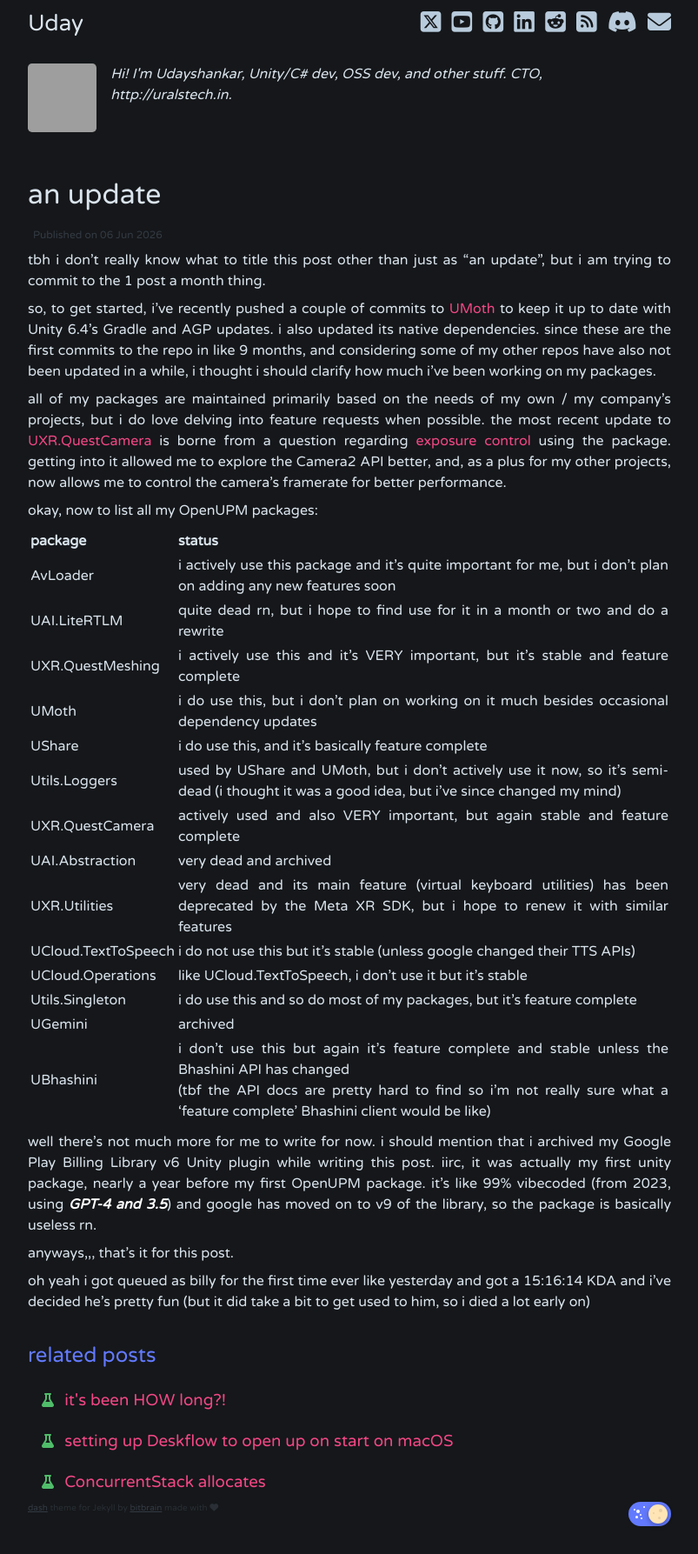
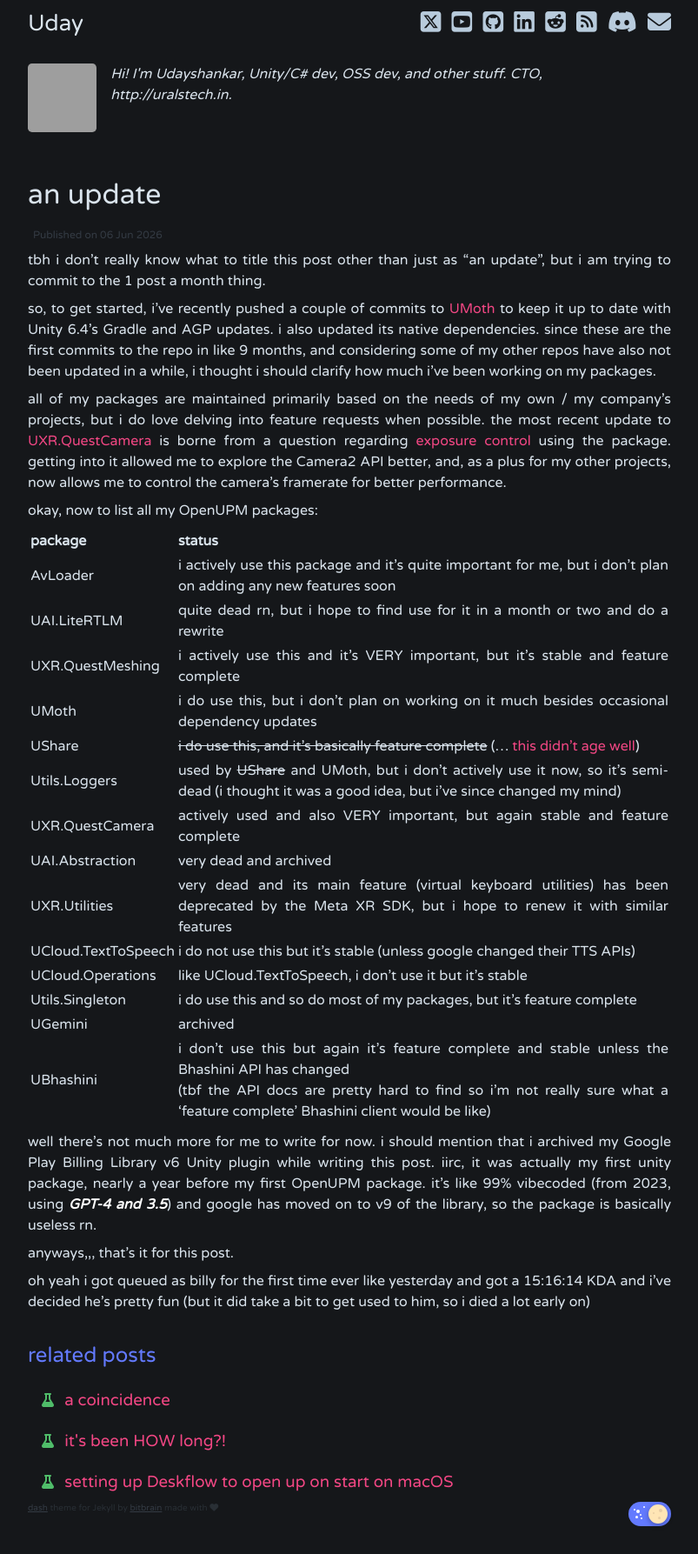
Before and after one commit to Uralstech/uralstech.github.io, a Jekyll site: the page built from _posts/2026-06-06-an-update.md, in a window 1280 px wide. Shown: the whole page at 87% size, without its empty margins (238-1041 px from the left). Built offline with Jekyll 4.4.1, drawn with Linux system fonts in a browser that asks for light colours; nearby versions of some CDN libraries; grey boxes are pictures that could not be loaded.

Commit message:
new post

```diff
--- a/_posts/2026-06-06-an-update.md
+++ b/_posts/2026-06-06-an-update.md
@@ -21,8 +21,8 @@
 | UAI.LiteRTLM        | quite dead rn, but i hope to find use for it in a month or two and do a rewrite |
 | UXR.QuestMeshing    | i actively use this and it's VERY important, but it's stable and feature complete |
 | UMoth               | i do use this, but i don't plan on working on it much besides occasional dependency updates |
-| UShare              | i do use this, and it's basically feature complete |
-| Utils.Loggers       | used by UShare and UMoth, but i don't actively use it now, so it's semi-dead (i thought it was a good idea, but i've since changed my mind) |
+| UShare              | ~~i do use this, and it's basically feature complete~~ (... [this didn't age well](https://uralstech.github.io/2026/06/11/a-coincidence.html)) |
+| Utils.Loggers       | used by ~~UShare~~ and UMoth, but i don't actively use it now, so it's semi-dead (i thought it was a good idea, but i've since changed my mind) |
 | UXR.QuestCamera     | actively used and also VERY important, but again stable and feature complete |
 | UAI.Abstraction     | very dead and archived |
 | UXR.Utilities       | very dead and its main feature (virtual keyboard utilities) has been deprecated by the Meta XR SDK, but i hope to renew it with similar features |
```
Also changed, not shown: _posts/2026-06-11-a-coincidence.md (added, +50 -0 lines).
